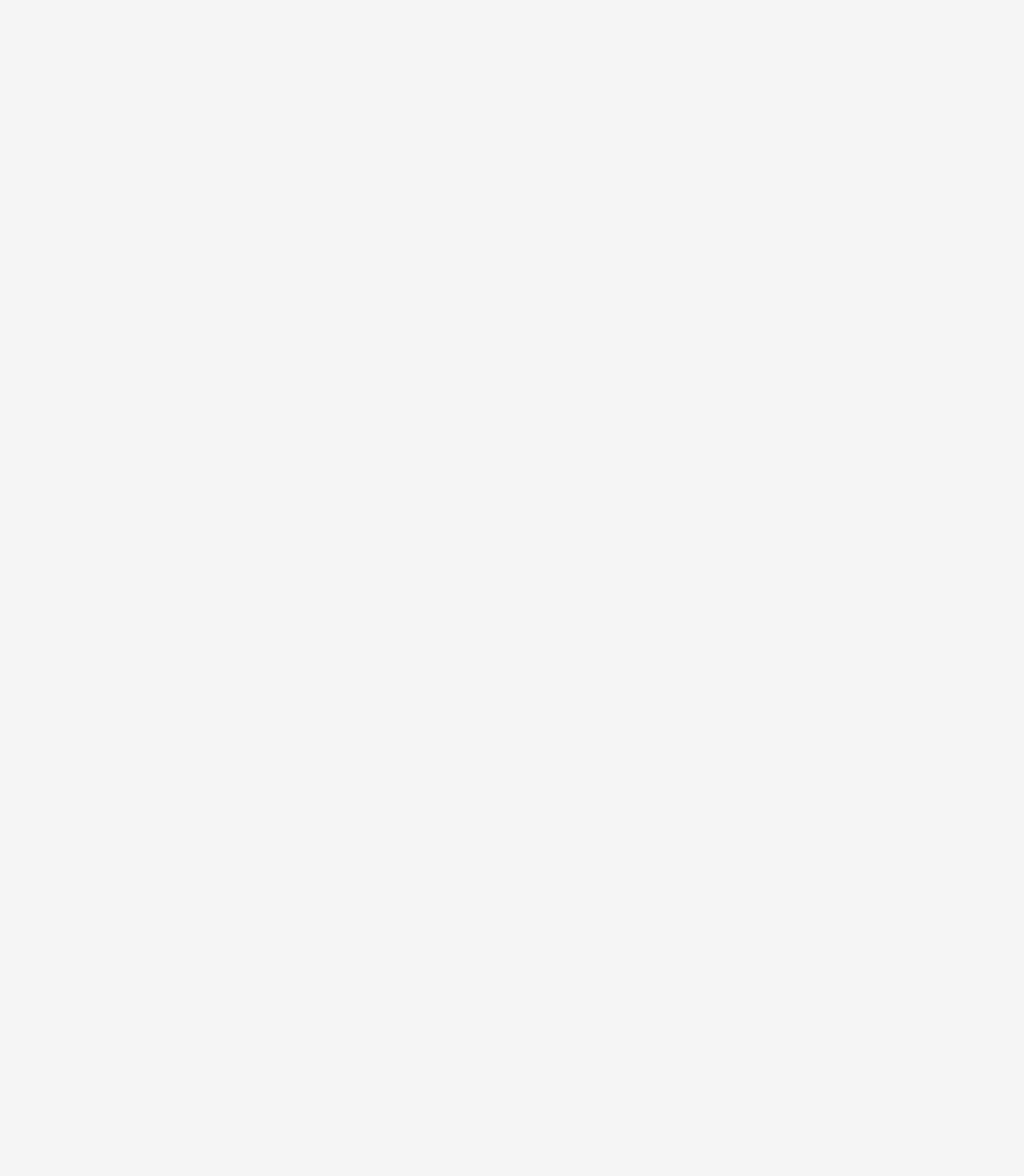
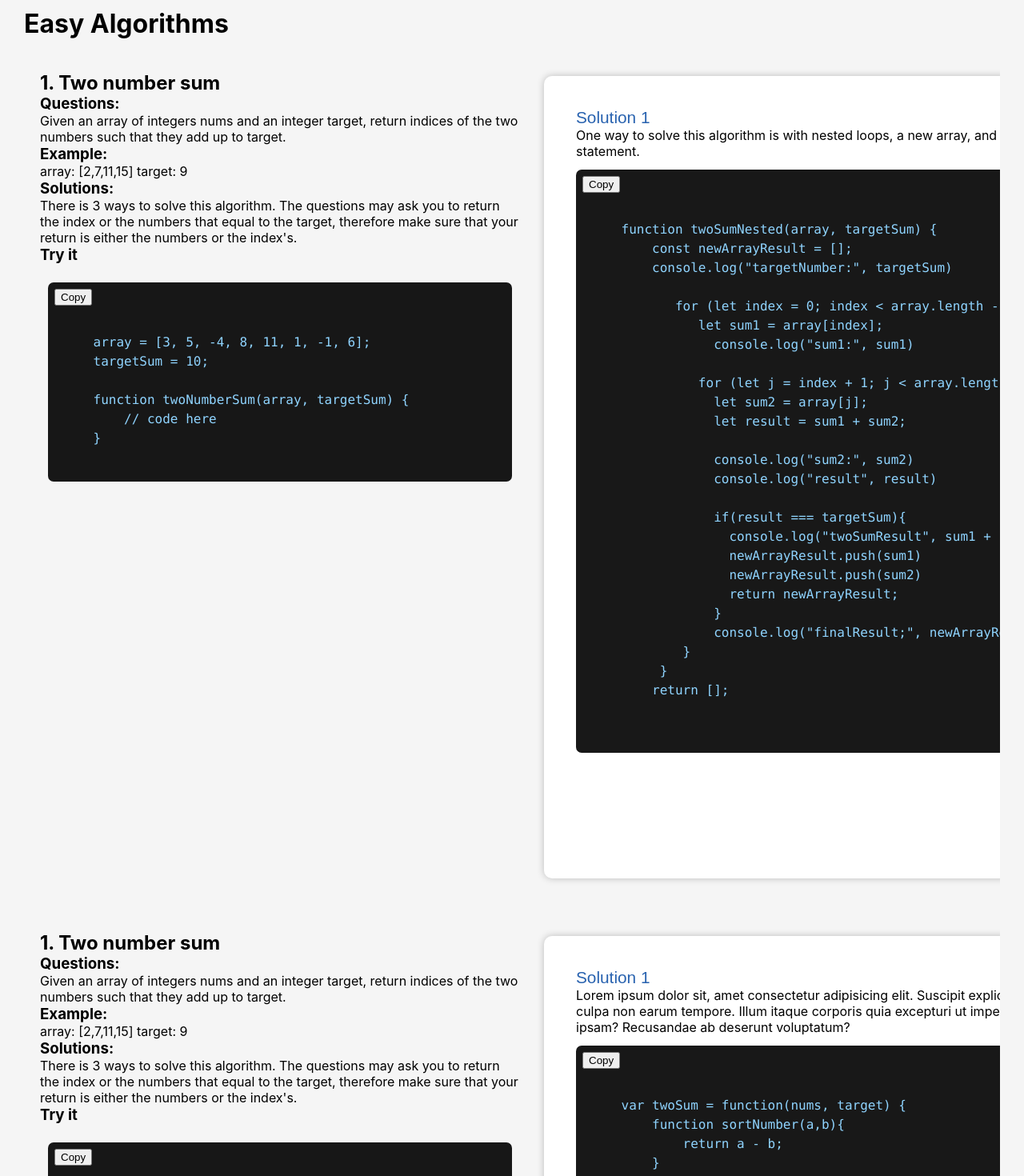
Before and after one commit to louieLouie117/react-portfolio, a React (Create React App) app in the folder client/: page /easy-algorithms in a window 1280 px wide. Shown: the part 20-1490 px from the top of the page at 80% size. Before the commit the page ends 800 px from the top, so only its background shows below. Built offline with nearby package versions, Linux system fonts and the light colour scheme.

Commit message:
AlgoLayout

```diff
--- a/client/src/App.css
+++ b/client/src/App.css
@@ -54,25 +54,25 @@
 }
 code{
   display: grid;
-  padding: 20px;
+  padding: 10px;
   width: auto;
   height: auto;
-  color: rgb(113, 175, 251);
+  color: rgb(143, 212, 255);
   /* color: white; */
-  justify-items: center;
+  /* justify-items: center; */
 
 }
 
 
 pre {
   padding: .5rem;
-  overflow: scroll;
+  /* overflow: scroll; */
   border-radius: 3px;
   max-width: 75em;
   border-radius: 7px;
   background-color: rgb(28, 28, 28);
   /* background: linear-gradient(to bottom, #00aecd, #136DC0 20%); */
-  background-color: black;
+  background-color: rgba(0, 0, 0, 0.907);
 
 }
 
@@ -88,3 +88,52 @@ pre code {
 pre::-webkit-scrollbar{
   display: none;
 }
+
+
+.algorithm-container{
+  display: grid;
+  row-gap: 20px;
+  justify-content: center;
+  /* width: 100vw; */
+  background-color: whitesmoke;
+  padding: 30px;
+
+}
+.algorithm-container>section ul::-webkit-scrollbar{
+  display: none;
+  width: 0;
+}
+
+.algorithm-container>section{
+  display: grid;
+  grid-template-columns: 40em 1fr;
+  align-items: flex-start;
+
+}
+
+.algorithm-container>section header{
+  padding: 20px;
+
+}
+
+
+.algorithm-container>section ul{
+  display: flex;
+  column-gap: 10px;
+  overflow: scroll;
+
+}
+.algorithm-container>section ul li{
+  background-color: white;
+  box-shadow: 0px 0px 10px rgba(0, 0, 0, 0.23);
+  padding: 40px;
+  margin: 10px;
+  border-radius: 10px;
+  max-width: 45em;
+}
+
+.algorithm-container>section ul h4{
+  color:#2862AF ;
+  font: 1.3em sans-serif;
+  margin: 0;
+}
--- a/client/src/App.jsx
+++ b/client/src/App.jsx
@@ -7,6 +7,7 @@ import Documentation from './views/Documentation';
 
 import React from "react"
 import { Router } from "@reach/router"
+import EasyAlgos from './components/Algorithms/EasyAlgos';
 
 
 
@@ -20,6 +21,7 @@ function App() {
         <LandingPage path="/"/>
         <Dashboard path="Dashboard"/>
         <Documentation path="doc"/>
+        <EasyAlgos path='easy-algorithms'/>
       </Router>
 
 
--- /dev/null
+++ b/client/src/components/Algorithms/EasyAlgos.tsx
@@ -0,0 +1,187 @@
+import React from 'react'
+
+function EasyAlgos({}) {
+
+
+    const twoSumExample = `
+    array = [3, 5, -4, 8, 11, 1, -1, 6];
+    targetSum = 10;
+
+    function twoNumberSum(array, targetSum) {
+        // code here
+    }
+    `
+    const twoSumNested = `
+    function twoSumNested(array, targetSum) {
+        const newArrayResult = [];
+        console.log("targetNumber:", targetSum)
+
+           for (let index = 0; index < array.length - 1; index++) {
+              let sum1 = array[index];
+                console.log("sum1:", sum1)
+
+              for (let j = index + 1; j < array.length; j++) {
+                let sum2 = array[j];
+                let result = sum1 + sum2;
+
+                console.log("sum2:", sum2)
+                console.log("result", result)
+
+                if(result === targetSum){
+                  console.log("twoSumResult", sum1 + " " + sum2)
+                  newArrayResult.push(sum1)
+                  newArrayResult.push(sum2)
+                  return newArrayResult;
+                }
+                console.log("finalResult;", newArrayResult)
+            }
+         }
+        return [];
+
+    `
+
+    const twoSumSorted = `
+    var twoSum = function(nums, target) {
+        function sortNumber(a,b){
+            return a - b;
+        }
+
+        nums.sort(sortNumber);
+        console.log("sorted array", nums);
+
+        leftPointer = 0;
+        rightPointer = nums.length -1;
+
+        while(leftPointer < rightPointer){
+            let currentSum = nums[leftPointer] + nums[rightPointer];
+
+            if(currentSum === target){
+                console.log("found two sums", leftPointer, rightPointer);
+                return [[leftPointer], [rightPointer]]
+            }else if(currentSum < target){
+                console.log("move left pointer");
+                leftPointer += 1;
+            }else if(currentSum > target){
+                console.log("move right pointer");
+                rightPointer -= 1;
+            }
+
+
+        }
+
+        return;
+
+    };
+
+    `
+
+
+
+  return (
+    <div className='algorithm-container'>
+        <h1>Easy Algorithms</h1>
+        <section>
+            <header>
+                <h2>1. Two number sum</h2>
+                <h3>Questions: </h3>
+                <p>Given an array of integers nums and an integer target, return indices of the two numbers such that they add up to target.</p>
+                <h3>Example:</h3>
+                <p>array: [2,7,11,15] target: 9 </p>
+                <h3>Solutions:</h3>
+                <p>There is 3 ways to solve this algorithm. The questions may ask you to return the index or the numbers that equal to the target, therefore make sure that your return is either the numbers or the index's.</p>
+                <aside>
+                    <h3>Try it</h3>
+                    <code>
+                    <pre>
+                                <button  onClick={() => navigator.clipboard.writeText(twoSumExample)}>Copy</button>
+                                <code>
+                                    {twoSumExample}
+                                </code>
+                            </pre>
+                    </code>
+                </aside>
+            </header>
+
+
+
+
+                <ul>
+                    <li>
+                    <h4>Solution 1</h4>
+                    <p>One way to solve this algorithm is with nested loops, a new array, and a conditional statement.</p>
+                        <pre>
+                            <button  onClick={() => navigator.clipboard.writeText(twoSumNested)}>Copy</button>
+                            <code>
+                                {twoSumNested}
+                            </code>
+                        </pre>
+                    </li>
+
+                    <li>
+                    <h4>Solution 2</h4>
+                        <pre>
+                            <button  onClick={() => navigator.clipboard.writeText(twoSumSorted)}>Copy</button>
+                            <code>
+                                {twoSumSorted}
+                            </code>
+                        </pre>
+                    </li>
+
+                    <li>
+                    <h4>Solution 3</h4>
+                        <pre>
+                            <button  onClick={() => navigator.clipboard.writeText(twoSumSorted)}>Copy</button>
+                            <code>
+                                {twoSumSorted}
+                            </code>
+                        </pre>
+                    </li>
+
+
+
+                </ul>
+        </section>
+
+        <section>
+        <header>
+                <h2>1. Two number sum</h2>
+                <h3>Questions: </h3>
+                <p>Given an array of integers nums and an integer target, return indices of the two numbers such that they add up to target.</p>
+                <h3>Example:</h3>
+                <p>array: [2,7,11,15] target: 9 </p>
+                <h3>Solutions:</h3>
+                <p>There is 3 ways to solve this algorithm. The questions may ask you to return the index or the numbers that equal to the target, therefore make sure that your return is either the numbers or the index's.</p>
+                <aside>
+                    <h3>Try it</h3>
+                    <code>
+                    <pre>
+                                <button  onClick={() => navigator.clipboard.writeText(twoSumExample)}>Copy</button>
+                                <code>
+                                    {twoSumExample}
+                                </code>
+                            </pre>
+                    </code>
+                </aside>
+            </header>
+        <ul>
+                    <li>
+                    <h4>Solution 1</h4>
+                    <p>Lorem ipsum dolor sit, amet consectetur adipisicing elit. Suscipit explicabo perspiciatis quam, culpa non earum tempore. Illum itaque corporis quia excepturi ut impedit corrupti blanditiis ipsam? Recusandae ab deserunt voluptatum?</p>
+                        <pre>
+                            <button  onClick={() => navigator.clipboard.writeText(twoSumSorted)}>Copy</button>
+                            <code>
+                                {twoSumSorted}
+                            </code>
+                        </pre>
+                    </li>
+            </ul>
+        </section>
+
+
+    </div>
+  )
+}
+
+EasyAlgos.propTypes = {}
+
+export default EasyAlgos
```
